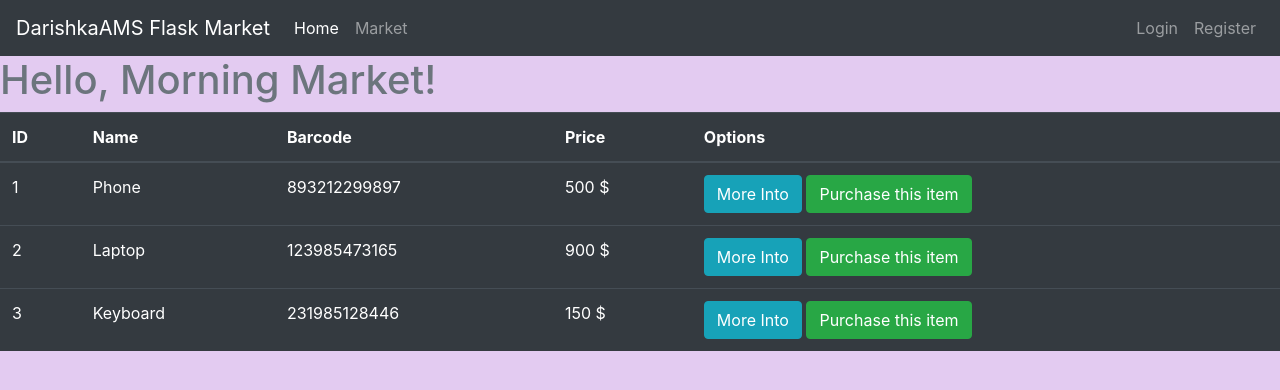
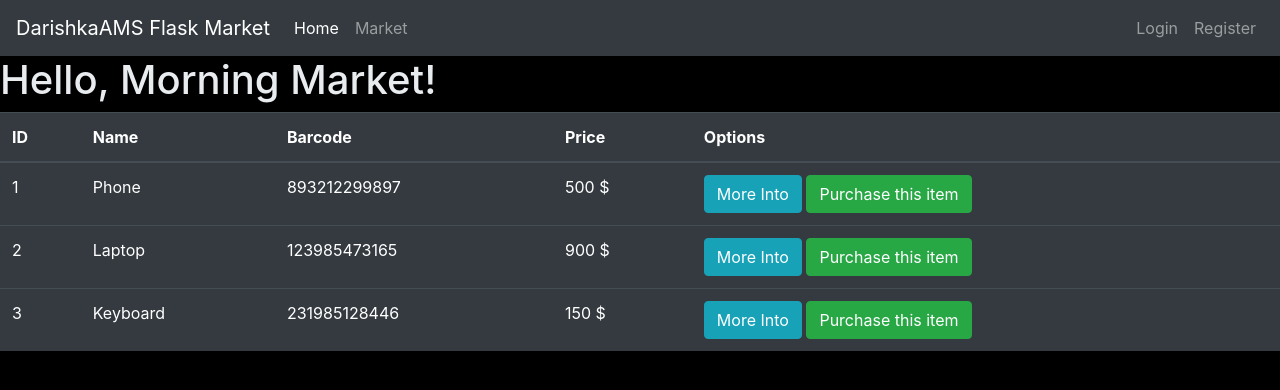
Before and after one commit to DarishkaAMS/Flask_Projects-E_FlaskMarket, a Flask app: page /market in a window 1280 px wide. Shown: the top 390 px of the page. Run offline with Flask 2, Linux system fonts and the light colour scheme.

Commit message:
Style market.html

```diff
--- a/templates/market.html
+++ b/templates/market.html
@@ -79,8 +79,8 @@
   </body>
     <style>
         body {
-            background-color: #e3cbf1;
-            color: #6c757d;
+            background-color: #000;
+            color: #e9ecef;
         }
     </style>
 </html>
```
